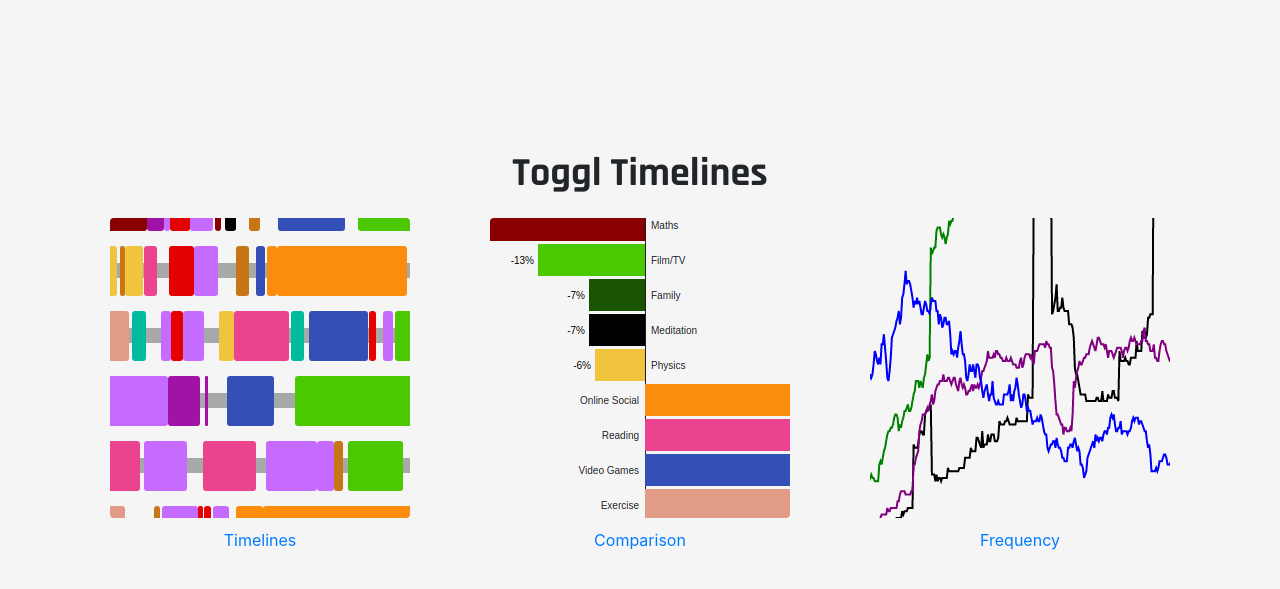
After one commit to matthewleighton/toggl-timelines, a Flask app: template templates/home.html in a window 1280 px wide. The commit adds this page. Shown: the top 589 px of the page. Run offline with Flask 2, Linux system fonts and the light colour scheme; the template is opened without the code that fills it, so the values that code supplies are empty; some libraries are stand-ins or nearby versions.

Commit message:
Add home page

```diff
--- a/static/css/main.css
+++ b/static/css/main.css
@@ -2,6 +2,26 @@ body {
 	background-color: #f5f5f5;
 	overflow-x: hidden;
 }
+
+/* Home Page */
+
+.home_page_container {
+  margin-top: 150px;
+  text-align: center;
+}
+
+.home_page_container img {
+  margin-bottom: 10px;
+}
+
+#main_title {
+  margin-bottom: 20px;
+  font-family: 'Rajdhani', sans-serif;
+}
+
+
+
+/* End of Home Page */
 
 .login-form {
 	width: 340px;
--- a/templates/frequency.html
+++ b/templates/frequency.html
@@ -7,6 +7,10 @@
 
 	<div id="graph_container"></div>
 
+	<form id="graph_controls">
+		{% include "frequency_line_controls.html" %}
+	</form>
+
 
 	<script src="https://d3js.org/d3.v5.min.js"></script>
 	<script src="https://cdnjs.cloudflare.com/ajax/libs/d3-tip/0.7.1/d3-tip.min.js"></script>
--- /dev/null
+++ b/templates/home.html
@@ -0,0 +1,27 @@
+{% include "head.html" %}
+	<body>
+		<script type="text/javascript">
+  			$SCRIPT_ROOT = {{ request.script_root|tojson|safe }};
+		</script>
+
+		<link href="https://fonts.googleapis.com/css2?family=Rajdhani:wght@700&display=swap" rel="stylesheet">
+
+	    <div class="container home_page_container">
+
+	    	<h1 id="main_title">Toggl Timelines</h1>
+
+			<div class="row">
+				<div class="col-sm">
+					<a href="/timelines"><img src="/static/img/timelines.png" class="rounded mx-auto d-block" alt="Timelines">Timelines</a>
+				</div>
+				<div class="col-sm">
+					<a href="/comparison"><img src="/static/img/comparison.png" class="rounded mx-auto d-block" alt="Comparison">Comparison</a>
+				</div>
+				<div class="col-sm">
+					<a href="/frequency"><img src="/static/img/frequency.png" class="rounded mx-auto d-block" alt="Frequency">Frequency</a>
+				</div>
+			</div>
+		</div>
+
+	</body>
+</html>
--- a/toggl_timelines.py
+++ b/toggl_timelines.py
@@ -428,6 +428,17 @@ def get_project_data(comparison_mode = False):
 #------------- END OF COMMON PURPOSE FUNCTIONS -----------------------------
 
 
+# -------------------------------------------------------------------------------------
+# ------------------------------------Home Page----------------------------------
+# -------------------------------------------------------------------------------------
+
+@app.route('/')
+def home_page():
+	response = make_response(render_template('home.html'))
+
+	return response
+
+
 
 # -------------------------------------------------------------------------------------
 # ------------------------------------Timelines Page----------------------------------
@@ -435,8 +446,8 @@ def get_project_data(comparison_mode = False):
 
 initial_timelines_page_load_amount = 7
 
-@app.route('/')
-def home_page():
+@app.route('/timelines')
+def timelines_page():
 	update_database(3)
 
 	start = datetime.now().replace(hour=0, minute=0, second=0) - timedelta(days=initial_timelines_page_load_amount)
```
Also changed, not shown: static/img/comparison.png (added), static/img/frequency.png (added), static/img/timelines.png (added), templates/frequency_line_controls.html (added).
